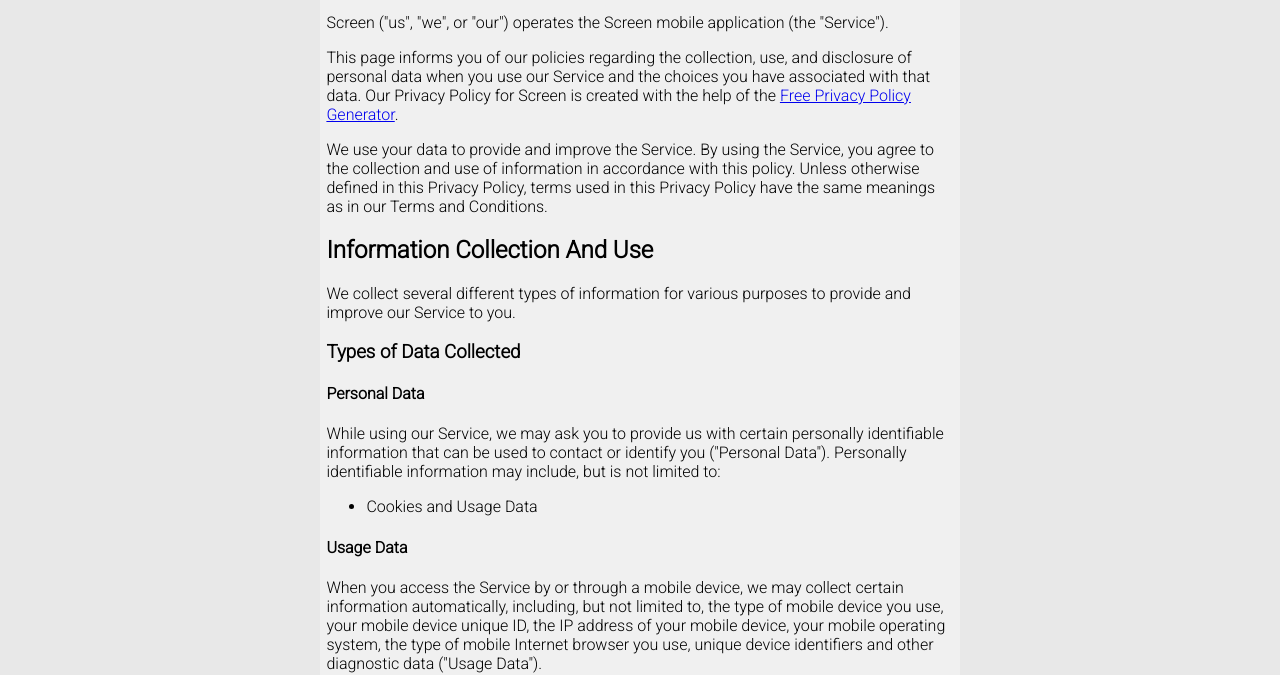
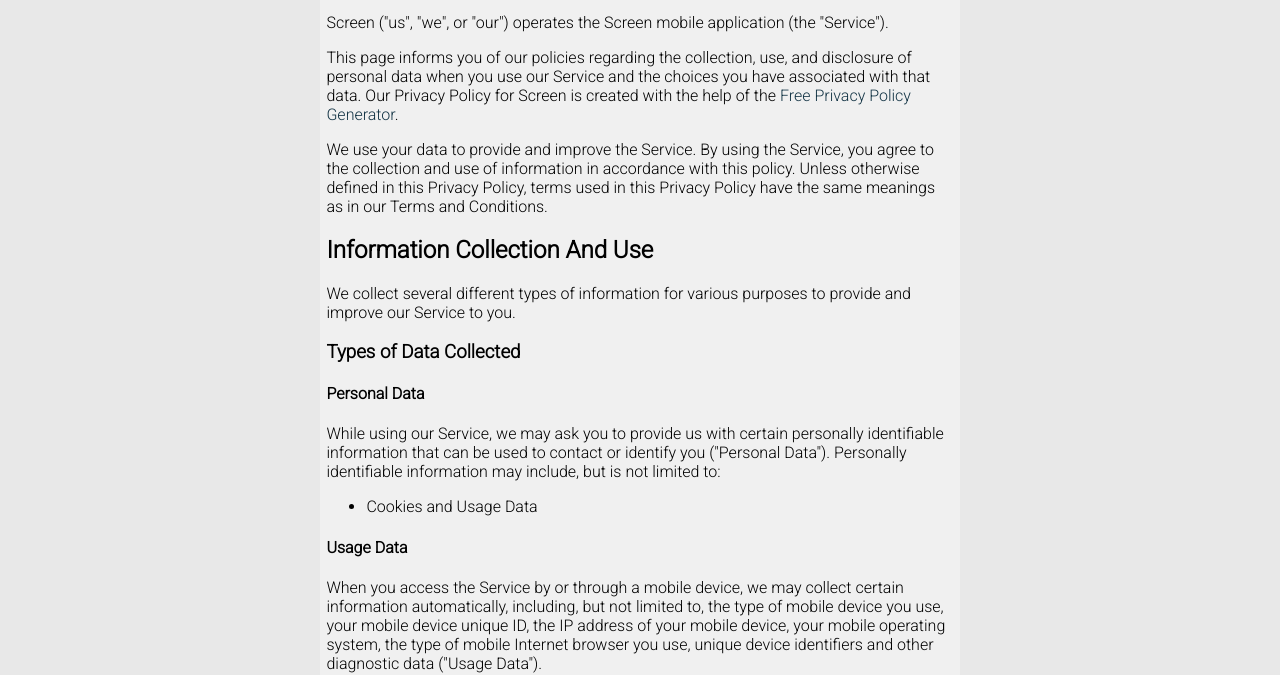
Before and after one commit to Pavelcompanyq/Pavelcompanyq.github.io, a plain HTML site: page aboutus.html in a window 1280 px wide. Shown: the part 151-826 px from the top of the page. Drawn offline with Linux system fonts and the light colour scheme; a web font is replaced by a local one.

Commit message:
link privacy generator change

```diff
--- a/aboutus.html
+++ b/aboutus.html
@@ -23,7 +23,7 @@
 
 <p>Screen ("us", "we", or "our") operates the Screen mobile application (the "Service").</p>
 
-<p>This page informs you of our policies regarding the collection, use, and disclosure of personal data when you use our Service and the choices you have associated with that data. Our Privacy Policy  for Screen is created with the help of the <a href="https://www.freeprivacypolicy.com/free-privacy-policy-generator.php">Free Privacy Policy Generator</a>.</p>
+<p>This page informs you of our policies regarding the collection, use, and disclosure of personal data when you use our Service and the choices you have associated with that data. Our Privacy Policy  for Screen is created with the help of the <a href="https://www.freeprivacypolicy.com/free-privacy-policy-generator.php" style="text-decoration: none; color: #123344;">Free Privacy Policy Generator</a>.</p>
 
 <p>We use your data to provide and improve the Service. By using the Service, you agree to the collection and use of information in accordance with this policy. Unless otherwise defined in this Privacy Policy, terms used in this Privacy Policy have the same meanings as in our Terms and Conditions.</p>
 
```
Also changed, not shown: mobile.html (+1 -1 lines).
